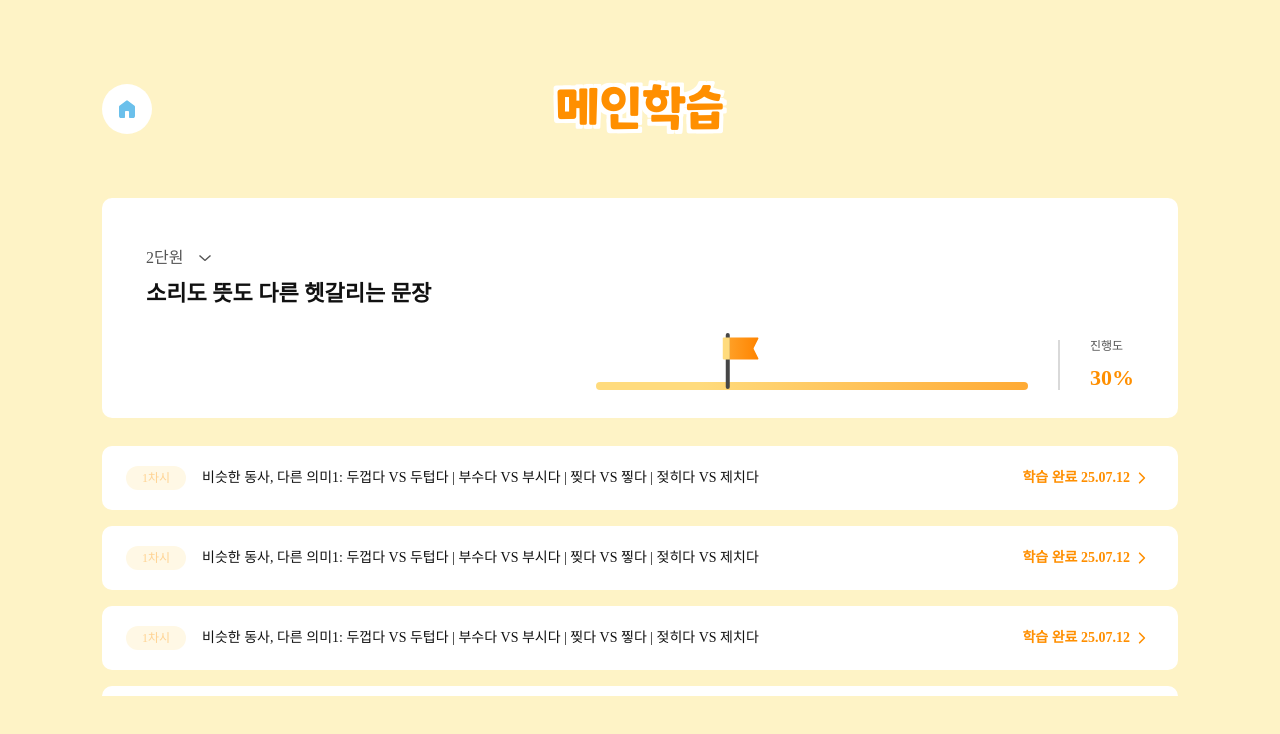
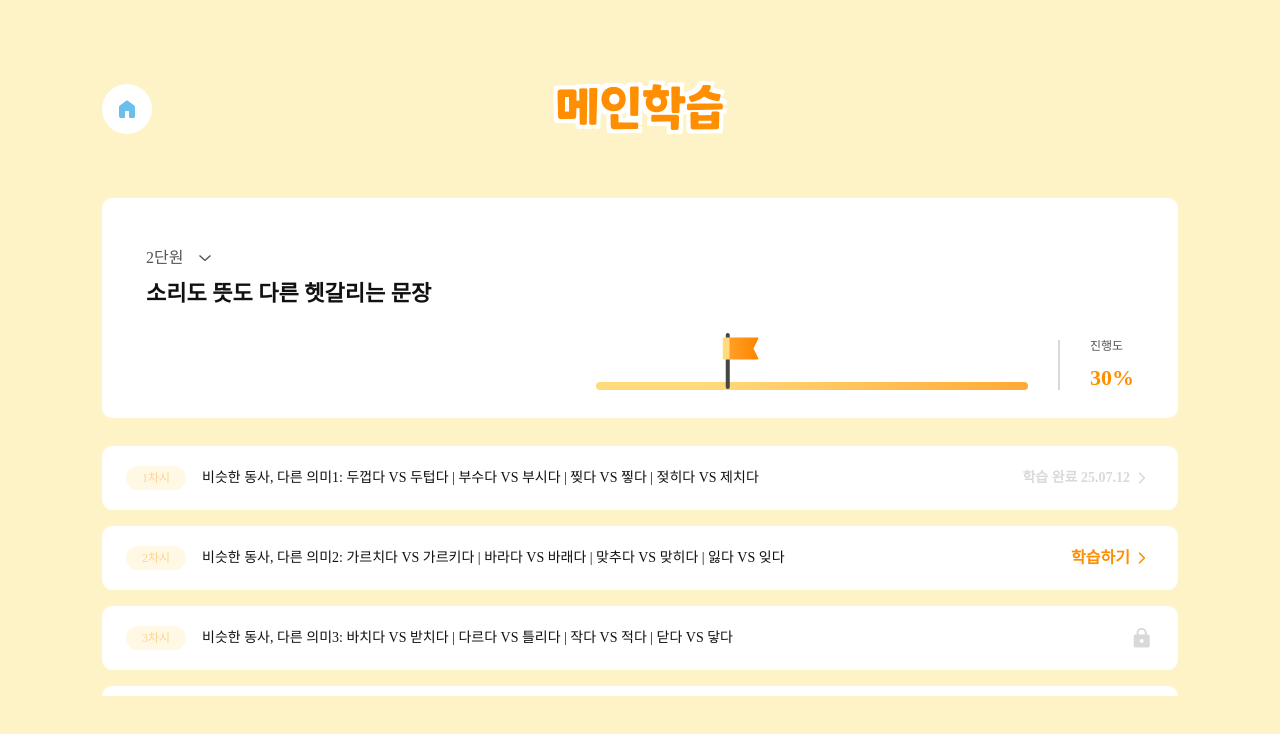
Before and after one commit to CCT-BEST-OF-BEST/beneficial-fe, a React (Vite) app: page /study in a window 1280 px wide. Shown: the top 734 px of the page. Built offline with nearby package versions, Linux system fonts and the light colour scheme; a web font is replaced by a local one.

Commit message:
feat: 기능 완료

```diff
--- /dev/null
+++ b/src/features/studyList/api/studyList.json
@@ -0,0 +1,39 @@
+[
+  {
+    "id": 1,
+    "title": "비슷한 동사, 다른 의미1: 두껍다 VS 두텁다 | 부수다 VS 부시다 | 찢다 VS 찧다 | 젖히다 VS 제치다",
+    "isCompleted": true,
+    "completeDate": "25.07.12",
+    "isAvailable": true
+  },
+  {
+    "id": 2,
+    "title": "비슷한 동사, 다른 의미2: 가르치다 VS 가르키다 | 바라다 VS 바래다 | 맞추다 VS 맞히다 | 잃다 VS 잊다",
+    "isCompleted": false,
+    "isAvailable": true
+  },
+  {
+    "id": 3,
+    "title": "비슷한 동사, 다른 의미3: 바치다 VS 받치다 | 다르다 VS 틀리다 | 작다 VS 적다 | 닫다 VS 닿다",
+    "isCompleted": false,
+    "isAvailable": false
+  },
+  {
+    "id": 4,
+    "title": "비슷한 동사, 다른 의미4: 비추다 VS 비치다 | 벌리다 VS 벌이다 | 들르다 VS 들리다 | 섞다 VS 썩다",
+    "isCompleted": false,
+    "isAvailable": false
+  },
+  {
+    "id": 5,
+    "title": "비슷한 동사, 다른 의미5: 감다 VS 감기다 | 걷다 VS 거두다 | 앉히다 VS 앉다 | 눕히다 VS 눕다",
+    "isCompleted": false,
+    "isAvailable": false
+  },
+  {
+    "id": 6,
+    "title": "비슷한 동사, 다른 의미6: 익히다 VS 익다 | 마치다 VS 마치 | 맞다 VS 맡다 | 돕다 VS 도움되다",
+    "isCompleted": false,
+    "isAvailable": false
+  }
+]
--- a/src/features/studyList/ui/StudyDialog.tsx
+++ b/src/features/studyList/ui/StudyDialog.tsx
@@ -4,11 +4,12 @@ import StudyDialogImage from '@/assets/StudyDialogImage.png';
 import { Link } from 'react-router-dom';
 
 interface StudyDialogProps {
+  id: number;
   open: boolean;
   onOpenChange: (open: boolean) => void;
 }
 
-export default function StudyDialog({ open, onOpenChange }: StudyDialogProps) {
+export default function StudyDialog({ id, open, onOpenChange }: StudyDialogProps) {
   return (
     <Dialog.Root open={open} onOpenChange={onOpenChange}>
       <Dialog.Portal>
@@ -16,9 +17,9 @@ export default function StudyDialog({ open, onOpenChange }: StudyDialogProps) {
         <Dialog.Content className="border-orange-primary fixed left-1/2 top-1/2 w-[440px] -translate-x-1/2 -translate-y-1/2 rounded-2xl border-2 bg-white pb-8 shadow-lg">
           <div className="bg-orange-primary mb-4 flex justify-between rounded-t-xl px-6 pb-3 pt-6">
             <div>
-              <Dialog.Title className="typography-SB1 mb-1 text-white">2차시</Dialog.Title>
+              <Dialog.Title className="typography-SB1 mb-1 text-white">{id}차시</Dialog.Title>
               <Dialog.Description className="typography-SB3 text-white">
-                비슷한 동사, 다른 의미 2
+                비슷한 동사, 다른 의미 {id}
               </Dialog.Description>
             </div>
             <Dialog.Close className="h-7 w-7 cursor-pointer rounded-full bg-white p-2">
--- a/src/features/studyList/ui/StudyList.tsx
+++ b/src/features/studyList/ui/StudyList.tsx
@@ -3,6 +3,7 @@ import DropDownIcon from '@/assets/DropDownIcon.svg?react';
 import FlagIcon from '@/assets/FlagIcon.svg?react';
 import Separator from '@/shared/ui/Separator.tsx';
 import StudyListItem from '@/features/studyList/ui/StudyListItem.tsx';
+import studyList from '@/features/studyList/api/studyList.json';
 
 export default function StudyList() {
   const [progress] = useState(30);
@@ -32,13 +33,16 @@ export default function StudyList() {
         </div>
       </div>
       <ul className="mt-7 h-[calc(100vh-550px)] flex-1 space-y-4 overflow-auto">
-        <StudyListItem />
-        <StudyListItem />
-        <StudyListItem />
-        <StudyListItem />
-        <StudyListItem />
-        <StudyListItem />
-        <StudyListItem />
+        {studyList.map(item => (
+          <StudyListItem
+            key={item.id}
+            id={item.id}
+            title={item.title}
+            isCompleted={item.isCompleted}
+            completeDate={item.completeDate}
+            isAvailable={item.isAvailable}
+          />
+        ))}
       </ul>
     </section>
   );
--- a/src/features/studyList/ui/StudyListItem.tsx
+++ b/src/features/studyList/ui/StudyListItem.tsx
@@ -1,8 +1,23 @@
 import { useState } from 'react';
 import ArrowIcon from '@/assets/ArrowIcon.svg?react';
 import StudyDialog from './StudyDialog';
+import LockIcon from '@/assets/LockIcon.svg?react';
 
-export default function StudyListItem() {
+interface StudyListItemProps {
+  id: number;
+  title: string;
+  isCompleted: boolean;
+  completeDate?: string;
+  isAvailable: boolean;
+}
+
+export default function StudyListItem({
+  id,
+  title,
+  isCompleted,
+  completeDate,
+  isAvailable,
+}: StudyListItemProps) {
   const [isDialogOpen, setIsDialogOpen] = useState(false);
 
   const handleItemClick = () => {
@@ -15,20 +30,28 @@ export default function StudyListItem() {
         className="flex cursor-pointer rounded-[10px] bg-white px-6 py-5"
         onClick={handleItemClick}
       >
-        <div className="typography-M4 rounded-full bg-[#FFF8E5] px-4 text-[#FFD392]">1차시</div>
-        <div className="typography-M2 ml-4 flex-1">
-          비슷한 동사, 다른 의미1: 두껍다 VS 두텁다 | 부수다 VS 부시다 | 찢다 VS 찧다 | 젖히다 VS
-          제치다
-        </div>
-        <div className="text-orange-primary typography-SB6 flex items-center">
-          학습 완료 25.07.12
-          <div className="flex h-6 w-6 items-center justify-center">
-            <ArrowIcon className="h-3 w-3 scale-x-[-1]" />
+        <div className="typography-M4 rounded-full bg-[#FFF8E5] px-4 text-[#FFD392]">{id}차시</div>
+        <div className="typography-M2 ml-4 flex-1">{title}</div>
+        {isCompleted ? (
+          <div className="text-gray-2 typography-SB6 flex items-center">
+            학습 완료 {completeDate}
+            <div className="flex h-6 w-6 items-center justify-center">
+              <ArrowIcon className="h-3 w-3 scale-x-[-1]" />
+            </div>
           </div>
-        </div>
+        ) : isAvailable ? (
+          <div className="text-orange-primary typography-SB3 flex">
+            학습하기
+            <div className="flex h-6 w-6 items-center justify-center">
+              <ArrowIcon className="h-3 w-3 scale-x-[-1]" />
+            </div>
+          </div>
+        ) : (
+          <LockIcon />
+        )}
       </li>
 
-      <StudyDialog open={isDialogOpen} onOpenChange={setIsDialogOpen} />
+      {isAvailable && <StudyDialog id={id} open={isDialogOpen} onOpenChange={setIsDialogOpen} />}
     </>
   );
 }
```
